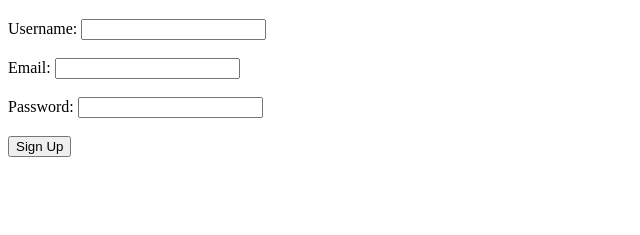
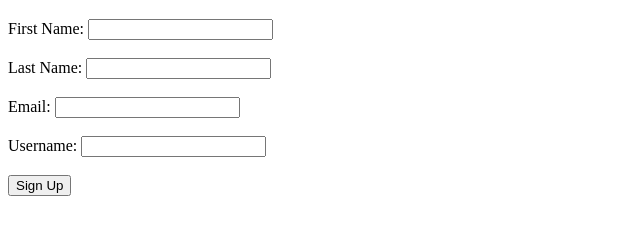
Before and after one commit to ArnavPatel09/CS348-Project, a plain HTML site: page signup.html in a window 1280 px wide. Shown: the part 61-296 px from the top of the page, without its empty margins (0-640 px from the left). Drawn offline with Linux system fonts and the light colour scheme.

Commit message:
added very basic sign up page in html

```diff
--- a/signup.html
+++ b/signup.html
@@ -7,14 +7,17 @@
 <body>
     <h1>Sign Up</h1>
     <form>
-        <label for="username">Username:</label>
-        <input type="text" id="username" name="username" required><br><br>
+        <label for="first name">First Name:</label>
+        <input type="text" id="first name" name="first name" required><br><br>
+
+        <label for="last name">Last Name:</label>
+        <input type="text" id="last name" name="last name" required><br><br>
 
         <label for="email">Email:</label>
         <input type="email" id="email" name="email" required><br><br>
 
-        <label for="password">Password:</label>
-        <input type="password" id="password" name="password" required><br><br>
+        <label for="username">Username:</label>
+        <input type="text" id="username" name="username" required><br><br>
 
         <input type="submit" value="Sign Up">
     </form>
```
